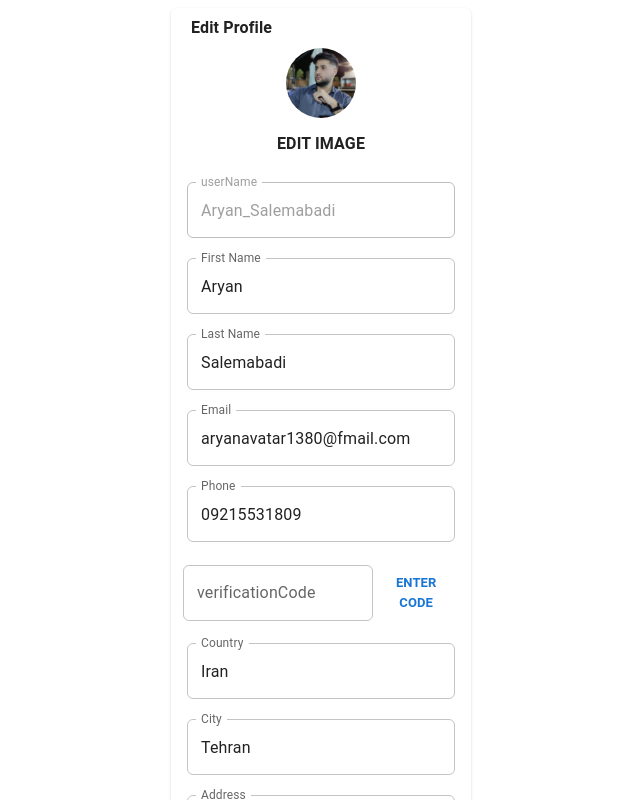
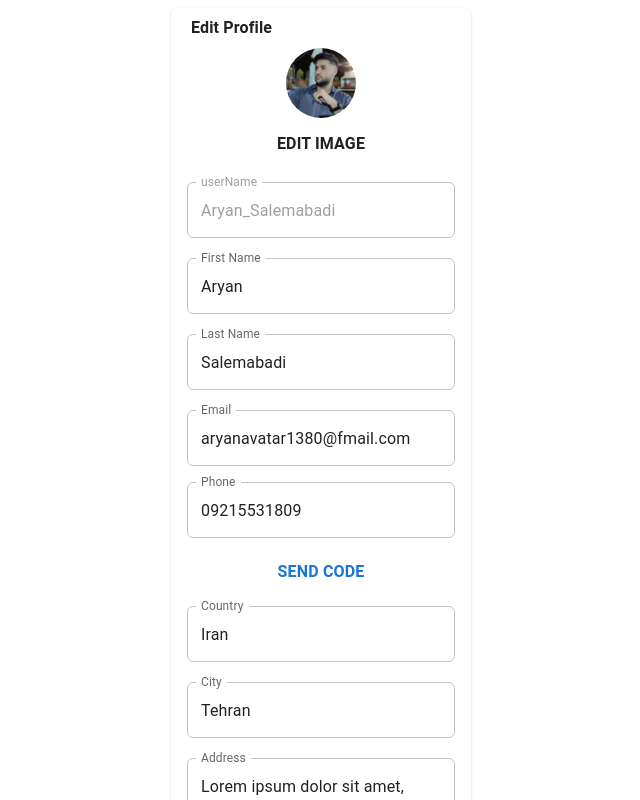
Before and after one commit to behrooz-arabzade/weekend, a Next.js app: page / in a window 1280 px wide. Shown: the top 800 px of the page, without its empty margins (319-959 px from the left). Built offline with nearby package versions, Linux system fonts and the light colour scheme.

Commit message:
some cheange

```diff
--- a/components/molecules/UserProfileEditForm/UserProfileEditForm.tsx
+++ b/components/molecules/UserProfileEditForm/UserProfileEditForm.tsx
@@ -51,6 +51,8 @@ const UserProfileEditForm: FC<IUserProfileEditForm> = ({
 
     const [imageUrl, setImageUrl] = useState<null>(null);
 
+    const [variCode, setVariCode] = useState<boolean>(false)
+
     useEffect(() => {
         if (selectedImage) {
             setImageUrl(URL.createObjectURL(selectedImage));
@@ -65,11 +67,15 @@ const UserProfileEditForm: FC<IUserProfileEditForm> = ({
         onSaveClicked(data);
     }
 
-    const uploadImage = (e:any) => {
+    const uploadImage = (e: any) => {
         setSelectedImage(e.target.files[0])
     }
 
-    const emailVari =  /^(([^<>()[\]\\.,;:\s@"]+(\.[^<>()[\]\\.,;:\s@"]+)*)|(".+"))@((\[[0-9]{1,3}\.[0-9]{1,3}\.[0-9]{1,3}\.[0-9]{1,3}\])|(([a-zA-Z\-0-9]+\.)+[a-zA-Z]{2,}))$/.test(data.email)
+    const variCodeClick = () => {
+        setVariCode(true);
+    }
+
+    const emailVari = /^(([^<>()[\]\\.,;:\s@"]+(\.[^<>()[\]\\.,;:\s@"]+)*)|(".+"))@((\[[0-9]{1,3}\.[0-9]{1,3}\.[0-9]{1,3}\.[0-9]{1,3}\])|(([a-zA-Z\-0-9]+\.)+[a-zA-Z]{2,}))$/.test(data.email)
         ?
         true
         :
@@ -147,7 +153,7 @@ const UserProfileEditForm: FC<IUserProfileEditForm> = ({
                         label="Last Name"
                     />
                 </Grid>
-                <Grid my={5} mx={1}>
+                <Grid my={4} mx={1}>
                     <TextField
                         name="email"
                         onChange={cheangeHandler}
@@ -157,7 +163,7 @@ const UserProfileEditForm: FC<IUserProfileEditForm> = ({
                         label="Email"
                     />
                 </Grid>
-                <Grid my={5} mx={1}>
+                <Grid my={4} mx={1}>
                     <TextField
                         name="phone"
                         onChange={cheangeHandler}
@@ -167,8 +173,19 @@ const UserProfileEditForm: FC<IUserProfileEditForm> = ({
                         label="Phone"
                     />
                 </Grid>
+                <Grid>
+                    {
+                        <Grid display={variCode ? "none" : "block"}>
+                            <Button fullWidth onClick={variCodeClick} disabled={!emailVari && !phoneVari}>
+                                <Typography fontWeight="bold" textAlign="center">
+                                    Send Code
+                                </Typography>
+                            </Button>
+                        </Grid>
+                    }
+                </Grid>
                 <Grid
-                    display="flex"
+                    display={variCode ? "flex" : "none"}
                     justifyContemt="space-between"
                     alignItems="center"
                 >
@@ -188,7 +205,7 @@ const UserProfileEditForm: FC<IUserProfileEditForm> = ({
                         </Typography>
                     </Button>
                 </Grid>
-                <Grid my={5} mx={1}>
+                <Grid my={4} mx={1}>
                     <TextField
                         name="country"
                         onChange={cheangeHandler}
```
Lines whose indentation alone changed are shown as unchanged.
